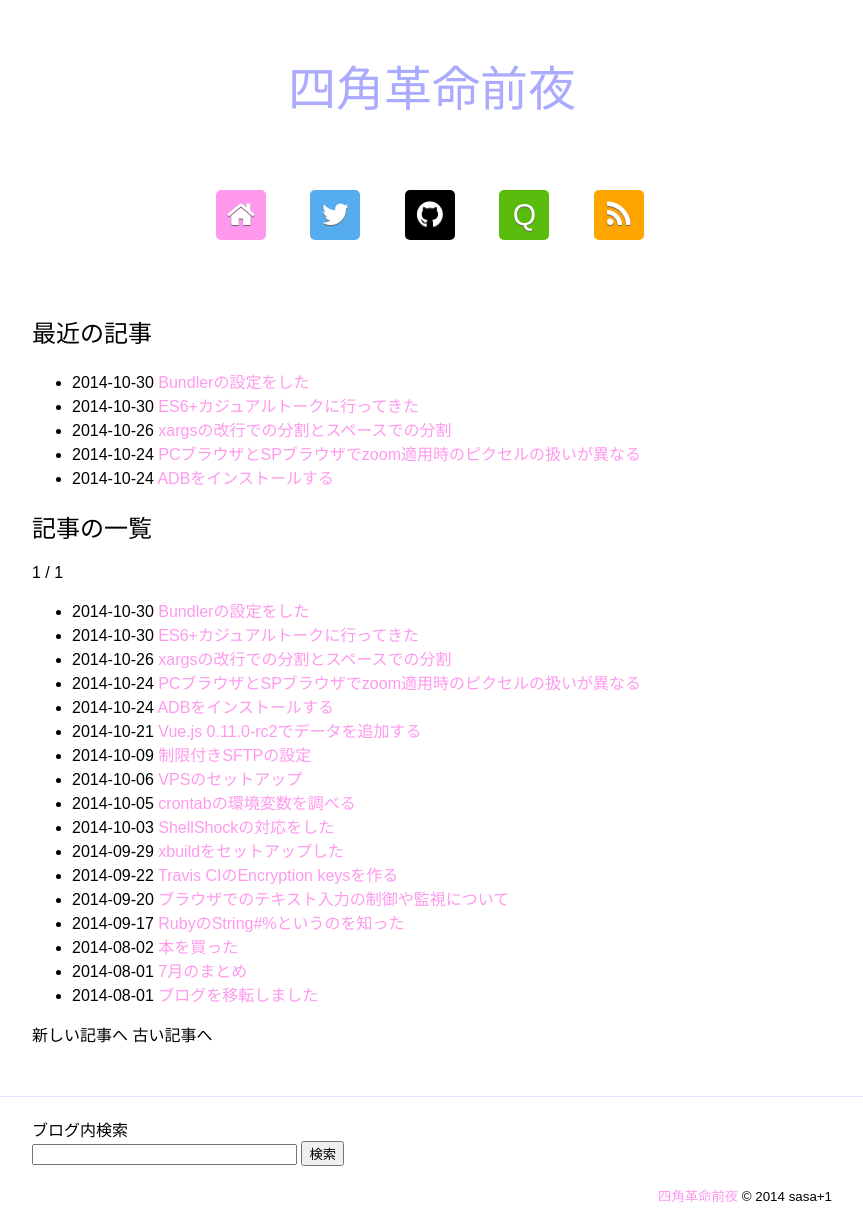
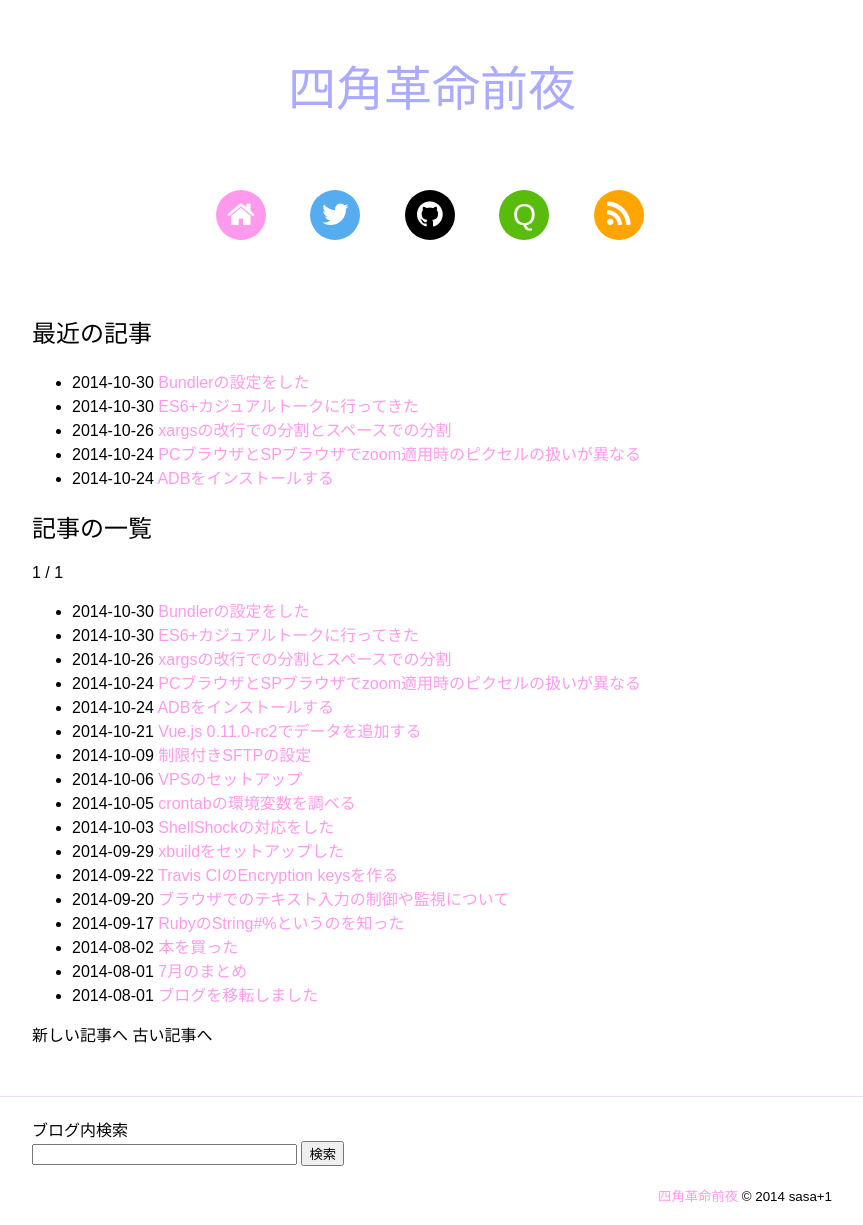
Before and after one commit to sasaplus1/blog, a Jekyll site: the page built from index.html, in a window 1280 px wide. Shown: the whole page, without its empty margins (208-1071 px from the left). Built offline with Jekyll 4.4.1, drawn with Linux system fonts in a browser that asks for light colours; nearby versions of some CDN libraries; Markdown is read by kramdown in place of the engine named in the settings; the list of posts is cut into pages by our own code; comment, search, counter and statistics services are not loaded.

Commit message:
changed link buttons design

```diff
--- a/css/index.scss
+++ b/css/index.scss
@@ -85,21 +85,20 @@ a:hover {
 	display: inline-block;
 
 	a {
-		border-radius: 5px;
+		border-radius: 50%;
 		color: #ffffff;
 		display: table-cell;
 		font-size: 30px;
 		text-align: center;
-		text-shadow: 0 1px 1px #666666;
 		text-decoration: none;
 		vertical-align: middle;
 
 		width: 50px;
 		height: 50px;
 
-		-webkit-transition: box-shadow 0.1s ease-in 0;
-		-moz-transition: box-shadow 0.1s ease-in 0;
-		transition: box-shadow 0.1s ease-in 0;
+		-webkit-transition: all 0.1s ease-in 0;
+		-moz-transition: all 0.1s ease-in 0;
+		transition: all 0.1s ease-in 0;
 
 		@media only screen and (max-width: 500px - 1px) {
 			font-size: 20px;
@@ -112,13 +111,25 @@ a:hover {
 	.home:visited {
 		background-color: #ff99ee;
 	}
+	.home:hover {
+		background-color: #ffffff;
+		color: #ff99ee;
+	}
 	.twitter:link,
 	.twitter:visited {
 		background-color: #55acee;
 	}
+	.twitter:hover {
+		background-color: #ffffff;
+		color: #55acee;
+	}
 	.github:link,
 	.github:visited {
 		background-color: #000000;
+	}
+	.github:hover {
+		background-color: #ffffff;
+		color: #000000;
 	}
 	.qiita:link,
 	.qiita:visited {
@@ -126,17 +137,17 @@ a:hover {
 		font-family: Seravek, "Helvetica Neue", sans-serif;
 		font-weight: lighter;
 	}
+	.qiita:hover {
+		background-color: #ffffff;
+		color: #59bb0c;
+	}
 	.rss:link,
 	.rss:visited {
 		background-color: #ffa500;
 	}
-
-	.home:hover,
-	.twitter:hover,
-	.github:hover,
-	.qiita:hover,
 	.rss:hover {
-		box-shadow: 0 0 20px #ffffff inset;
+		background-color: #ffffff;
+		color: #ffa500;
 	}
 }
 
```
